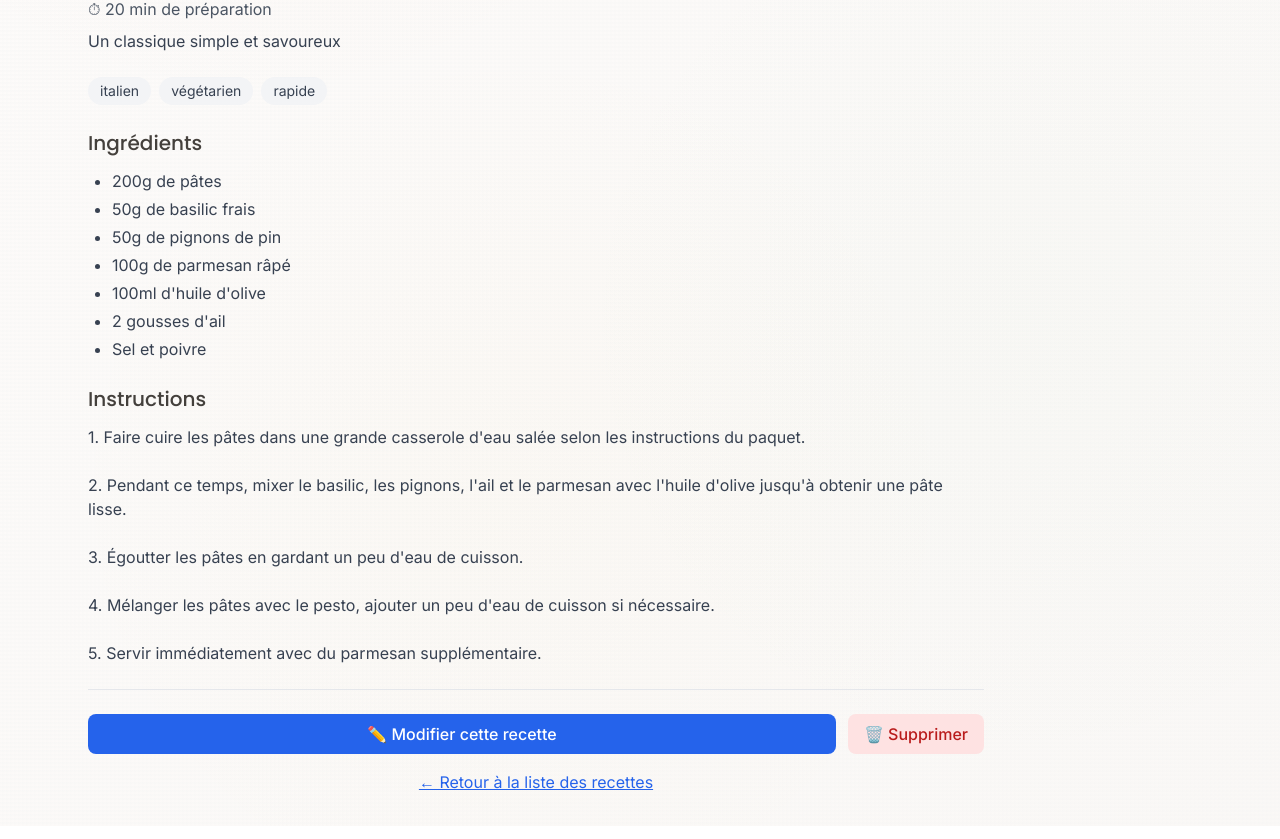
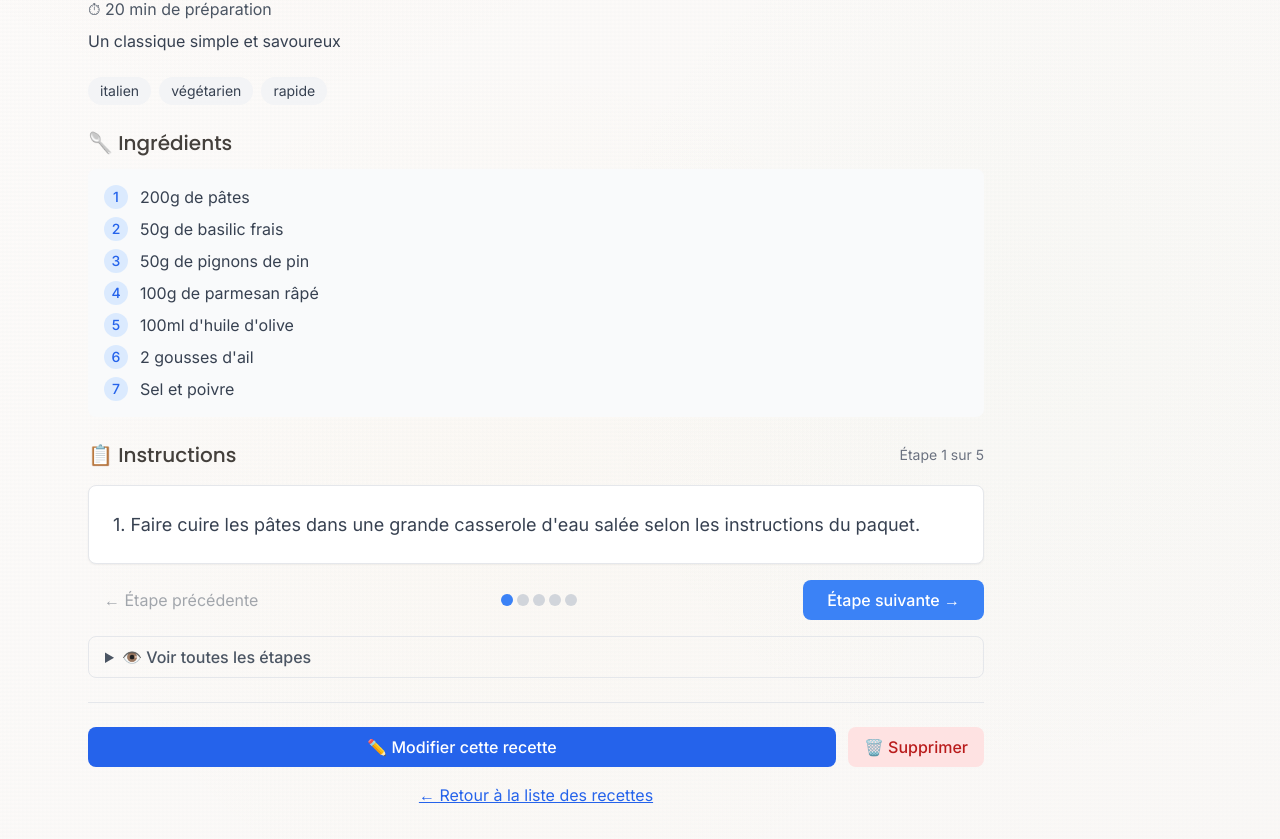
Before and after one commit to oliviertgpls-tech/Fdt-2, a Next.js app: page /recipes/r1 in a window 1280 px wide. Shown: the part 860-1699 px from the top of the page. Built offline with nearby package versions, Linux system fonts and the light colour scheme.

Commit message:
Update page.tsx

```diff
--- a/app/(tabs)/recipes/[id]/page.tsx
+++ b/app/(tabs)/recipes/[id]/page.tsx
@@ -1,5 +1,6 @@
 "use client";
 
+import { useState } from "react";
 import { useParams, useRouter } from "next/navigation";
 import { useRecipes } from "@/contexts/RecipesProvider";
 import Image from "next/image";
@@ -10,6 +11,9 @@ export default function RecipeDetailPage() {
   const router = useRouter();
   const { recipes, deleteRecipe } = useRecipes();
   const recipe = recipes.find((r) => r.id === id);
+
+  // État pour gérer l'étape courante
+  const [currentStep, setCurrentStep] = useState(0);
 
   if (!recipe) {
     return (
@@ -24,6 +28,43 @@ export default function RecipeDetailPage() {
       </div>
     );
   }
+
+  // Transformer les étapes en array (séparer par lignes vides ou numéros)
+  const processSteps = (stepsText: string) => {
+    if (!stepsText) return [];
+
+    // Découper par lignes et nettoyer
+    const lines = stepsText.split('\n').map(line => line.trim()).filter(line => line);
+
+    // Si déjà numérotées, on garde tel quel, sinon on numérote
+    return lines.map((step, index) => {
+      // Si la ligne commence déjà par un numéro, on la garde
+      if (/^\d+\.?\s/.test(step)) {
+        return step;
+      }
+      // Sinon on ajoute le numéro
+      return `${index + 1}. ${step}`;
+    });
+  };
+
+  const steps = processSteps(recipe.steps || "");
+  const hasMultipleSteps = steps.length > 1;
+
+  const nextStep = () => {
+    if (currentStep < steps.length - 1) {
+      setCurrentStep(currentStep + 1);
+    }
+  };
+
+  const prevStep = () => {
+    if (currentStep > 0) {
+      setCurrentStep(currentStep - 1);
+    }
+  };
+
+  const resetSteps = () => {
+    setCurrentStep(0);
+  };
 
   return (
     <article className="space-y-6 max-w-4xl">
@@ -69,24 +110,122 @@ export default function RecipeDetailPage() {
 
       {/* Ingrédients */}
       <div>
-        <h2 className="text-xl font-medium mb-3">Ingrédients</h2>
+        <h2 className="text-xl font-medium mb-3">🥄 Ingrédients</h2>
         {recipe.ingredients.length > 0 ? (
-          <ul className="list-disc pl-6 space-y-1">
-            {recipe.ingredients.map((ingredient, index) => (
-              <li key={index} className="text-gray-700">{ingredient}</li>
-            ))}
-          </ul>
+          <div className="bg-gray-50 rounded-lg p-4">
+            <ul className="space-y-2">
+              {recipe.ingredients.map((ingredient, index) => (
+                <li key={index} className="flex items-start gap-3">
+                  <span className="flex-shrink-0 w-6 h-6 bg-blue-100 text-blue-600 rounded-full flex items-center justify-center text-sm font-medium">
+                    {index + 1}
+                  </span>
+                  <span className="text-gray-700">{ingredient}</span>
+                </li>
+              ))}
+            </ul>
+          </div>
         ) : (
           <p className="text-gray-500 italic">Aucun ingrédient renseigné</p>
         )}
       </div>
 
-      {/* Instructions */}
+      {/* Instructions - Version étapes */}
       <div>
-        <h2 className="text-xl font-medium mb-3">Instructions</h2>
-        {recipe.steps ? (
-          <div className="prose prose-gray">
-            <p className="whitespace-pre-line text-gray-700">{recipe.steps}</p>
+        <div className="flex items-center justify-between mb-4">
+          <h2 className="text-xl font-medium">📋 Instructions</h2>
+          {hasMultipleSteps && (
+            <div className="text-sm text-gray-500">
+              Étape {currentStep + 1} sur {steps.length}
+            </div>
+          )}
+        </div>
+
+        {steps.length > 0 ? (
+          <div className="space-y-4">
+            {/* Étape courante */}
+            <div className="bg-white border border-gray-200 rounded-lg p-6 shadow-sm">
+              <div className="text-gray-700 text-lg leading-relaxed">
+                {steps[currentStep]}
+              </div>
+            </div>
+
+            {/* Navigation des étapes */}
+            {hasMultipleSteps && (
+              <div className="flex items-center justify-between gap-4">
+                <button
+                  onClick={prevStep}
+                  disabled={currentStep === 0}
+                  className="flex items-center gap-2 px-4 py-2 text-gray-600 hover:text-gray-800 disabled:opacity-50 disabled:cursor-not-allowed"
+                >
+                  ← Étape précédente
+                </button>
+
+                {/* Indicateur de progression */}
+                <div className="flex gap-1">
+                  {steps.map((_, index) => (
+                    <button
+                      key={index}
+                      onClick={() => setCurrentStep(index)}
+                      className={`w-3 h-3 rounded-full transition-colors ${
+                        index === currentStep
+                          ? 'bg-blue-500'
+                          : index < currentStep
+                            ? 'bg-green-500'
+                            : 'bg-gray-300'
+                      }`}
+                    />
+                  ))}
+                </div>
+
+                {currentStep < steps.length - 1 ? (
+                  <button
+                    onClick={nextStep}
+                    className="flex items-center gap-2 bg-blue-500 text-white px-6 py-2 rounded-lg hover:bg-blue-600 transition-colors font-medium"
+                  >
+                    Étape suivante →
+                  </button>
+                ) : (
+                  <button
+                    onClick={resetSteps}
+                    className="flex items-center gap-2 bg-green-500 text-white px-6 py-2 rounded-lg hover:bg-green-600 transition-colors font-medium"
+                  >
+                    ✅ Recommencer
+                  </button>
+                )}
+              </div>
+            )}
+
+            {/* Résumé de toutes les étapes (replié par défaut) */}
+            {hasMultipleSteps && (
+              <details className="border border-gray-200 rounded-lg">
+                <summary className="px-4 py-2 cursor-pointer text-gray-600 hover:bg-gray-50 font-medium">
+                  👁️ Voir toutes les étapes
+                </summary>
+                <div className="px-4 pb-4 pt-2 border-t border-gray-100">
+                  <ol className="space-y-3">
+                    {steps.map((step, index) => (
+                      <li
+                        key={index}
+                        className={`flex items-start gap-3 p-2 rounded ${
+                          index === currentStep ? 'bg-blue-50 border border-blue-200' : ''
+                        }`}
+                      >
+                        <span className={`flex-shrink-0 w-6 h-6 rounded-full flex items-center justify-center text-sm font-medium ${
+                          index < currentStep
+                            ? 'bg-green-100 text-green-600'
+                            : index === currentStep
+                              ? 'bg-blue-100 text-blue-600'
+                              : 'bg-gray-100 text-gray-600'
+                        }`}>
+                          {index < currentStep ? '✓' : index + 1}
+                        </span>
+                        <span className="text-gray-700 text-sm">{step}</span>
+                      </li>
+                    ))}
+                  </ol>
+                </div>
+              </details>
+            )}
           </div>
         ) : (
           <p className="text-gray-500 italic">Aucune instruction renseignée</p>
```
